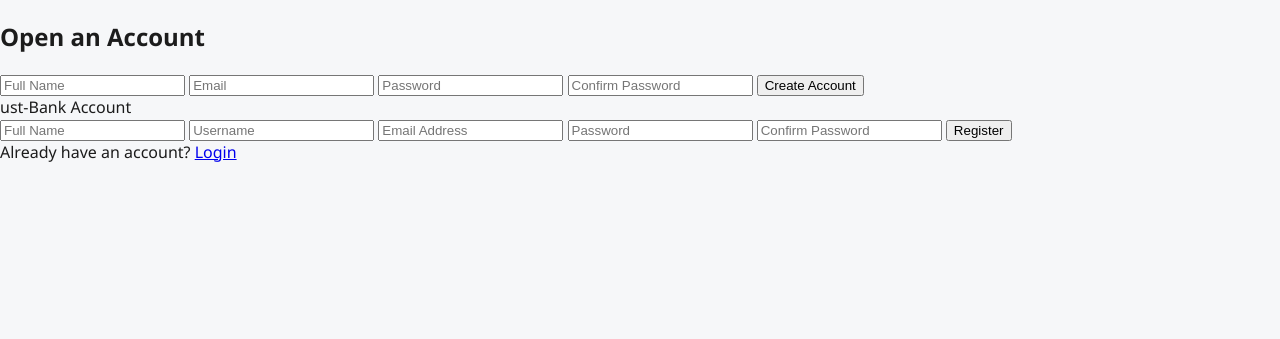
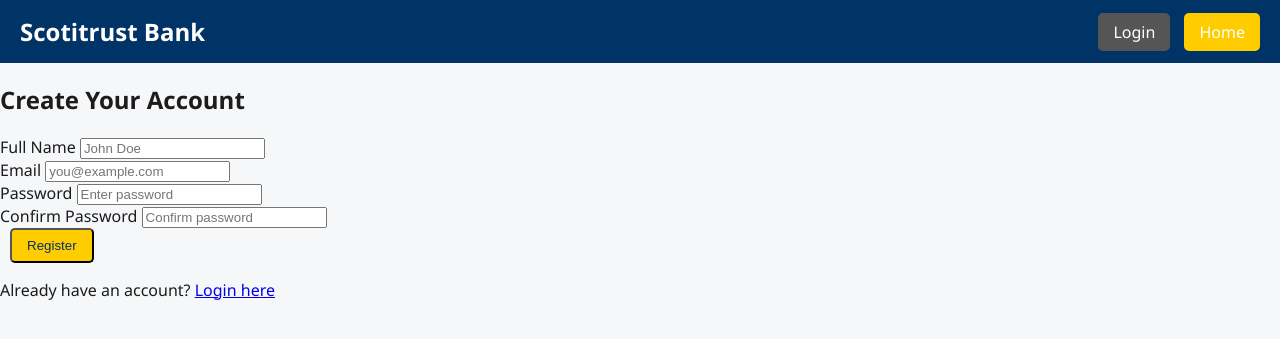
Before and after one commit to alvinmoore703-ui/BankApp, a Flask app: page /register in a window 1280 px wide. Shown: the top 339 px of the page. Run offline with Flask 3, Linux system fonts and the light colour scheme.

Commit message:
Update register.html
Signed-off-by: alvinmoore703-ui <alvinmoore703@gmail.com>

```diff
--- a/templates/register.html
+++ b/templates/register.html
@@ -1,32 +1,57 @@
 <!DOCTYPE html>
-<html>
+<html lang="en">
 <head>
-    <title>Register</title>
-    <link rel="stylesheet" href="/static/style.css">
+    <meta charset="UTF-8">
+    <meta name="viewport" content="width=device-width, initial-scale=1.0">
+    <title>Register - Scotitrust Bank</title>
+    <link rel="stylesheet" href="{{ url_for('static', filename='style.css') }}">
 </head>
 <body>
-<form class="card" method="POST">
-    <h2>Open an Account</h2>
-    <input name="fullname" placeholder="Full Name" required>
-    <input name="email" type="email" placeholder="Email" required>
-    <input name="password" type="password" placeholder="Password" required>
-    <input name="confirm" type="password" placeholder="Confirm Password" required>
-    <button>Create Account</button>
-</form>
+    <header>
+        <div class="logo">Scotitrust Bank</div>
+        <nav>
+            <a class="btn" href="{{ url_for('login') }}">Login</a>
+            <a class="btn btn-primary" href="{{ url_for('home') }}">Home</a>
+        </nav>
+    </header>
+
+    <section class="register-section">
+        <h2>Create Your Account</h2>
+        {% with messages = get_flashed_messages() %}
+          {% if messages %}
+            <ul class="flash-messages">
+              {% for message in messages %}
+                <li>{{ message }}</li>
+              {% endfor %}
+            </ul>
+          {% endif %}
+        {% endwith %}
+
+        <form method="POST" action="{{ url_for('register') }}">
+            <div class="form-group">
+                <label for="fullname">Full Name</label>
+                <input type="text" name="fullname" id="fullname" placeholder="John Doe" required>
+            </div>
+
+            <div class="form-group">
+                <label for="email">Email</label>
+                <input type="email" name="email" id="email" placeholder="you@example.com" required>
+            </div>
+
+            <div class="form-group">
+                <label for="password">Password</label>
+                <input type="password" name="password" id="password" placeholder="Enter password" required>
+            </div>
+
+            <div class="form-group">
+                <label for="confirm">Confirm Password</label>
+                <input type="password" name="confirm" id="confirm" placeholder="Confirm password" required>
+            </div>
+
+            <button type="submit" class="btn btn-primary">Register</button>
+        </form>
+
+        <p>Already have an account? <a href="{{ url_for('login') }}">Login here</a></p>
+    </section>
 </body>
 </html>
-ust-Bank Account</h2>
-        <form action="/register" method="POST">
-            <input type="text" name="full_name" placeholder="Full Name" required>
-            <input type="text" name="username" placeholder="Username" required>
-            <input type="email" name="email" placeholder="Email Address" required>
-            <input type="password" name="password" placeholder="Password" required>
-            <input type="password" name="confirm_password" placeholder="Confirm Password" required>
-            <button type="submit">Register</button>
-        </form>
-        <div class="login-link">
-            Already have an account? <a href="/login">Login</a>
-        </div>
-    </div>
-</body>
-</html>
```
